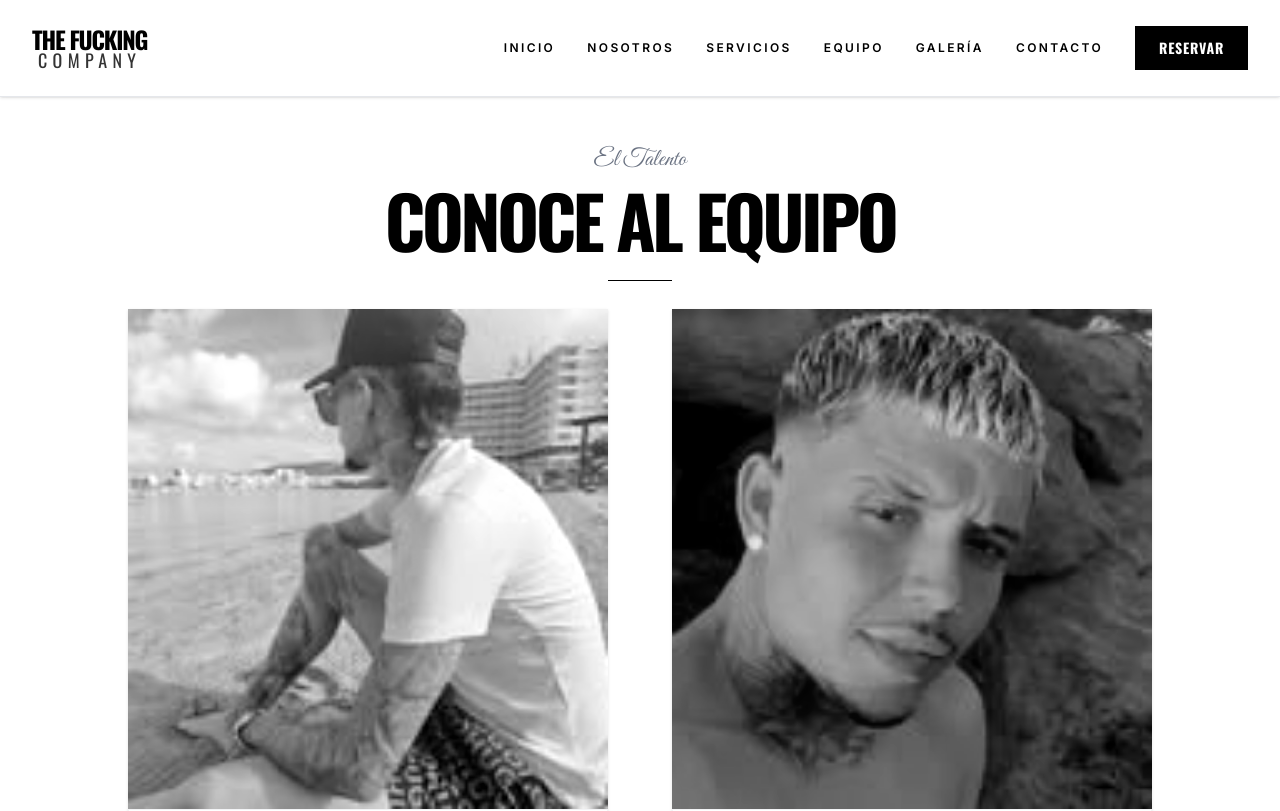
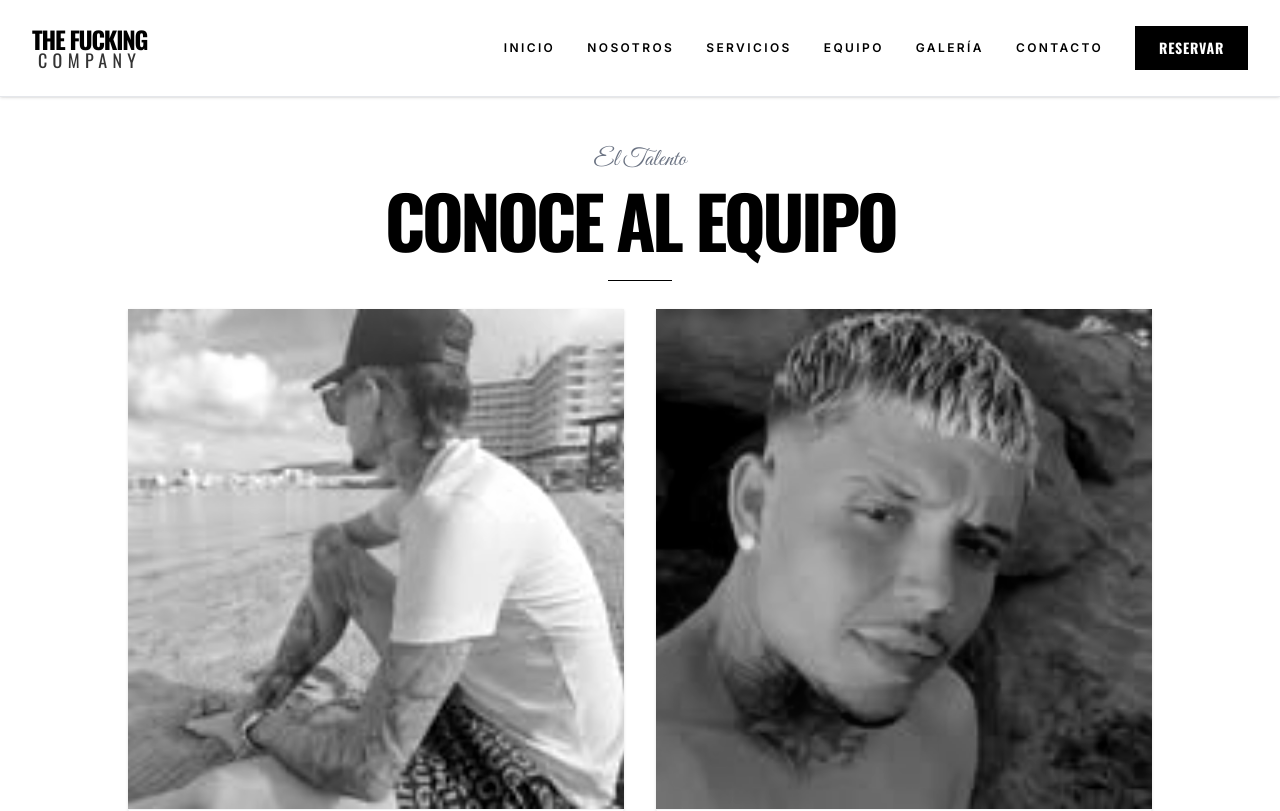
Before and after one commit to thefckingcompany/tfc-web, a React (Vite) app: page /equipo in a window 1280 px wide. Shown: the top 811 px of the page. Built offline with nearby package versions, Linux system fonts and the light colour scheme.

Commit message:
Reduce spacing between barber cards by half

```diff
--- a/src/pages/Team.tsx
+++ b/src/pages/Team.tsx
@@ -59,7 +59,7 @@ const Team = () => {
                 <div className="w-16 h-[1px] bg-black mx-auto"></div>
             </div>
 
-            <div className="max-w-5xl mx-auto grid grid-cols-1 md:grid-cols-2 gap-12 sm:gap-16">
+            <div className="max-w-5xl mx-auto grid grid-cols-1 md:grid-cols-2 gap-6 sm:gap-8">
                 {team.map((member) => (
                     <div key={member.name} className="flex flex-col shadow-sm hover:shadow-xl transition-shadow duration-300">
                         {/* Image */}
```
